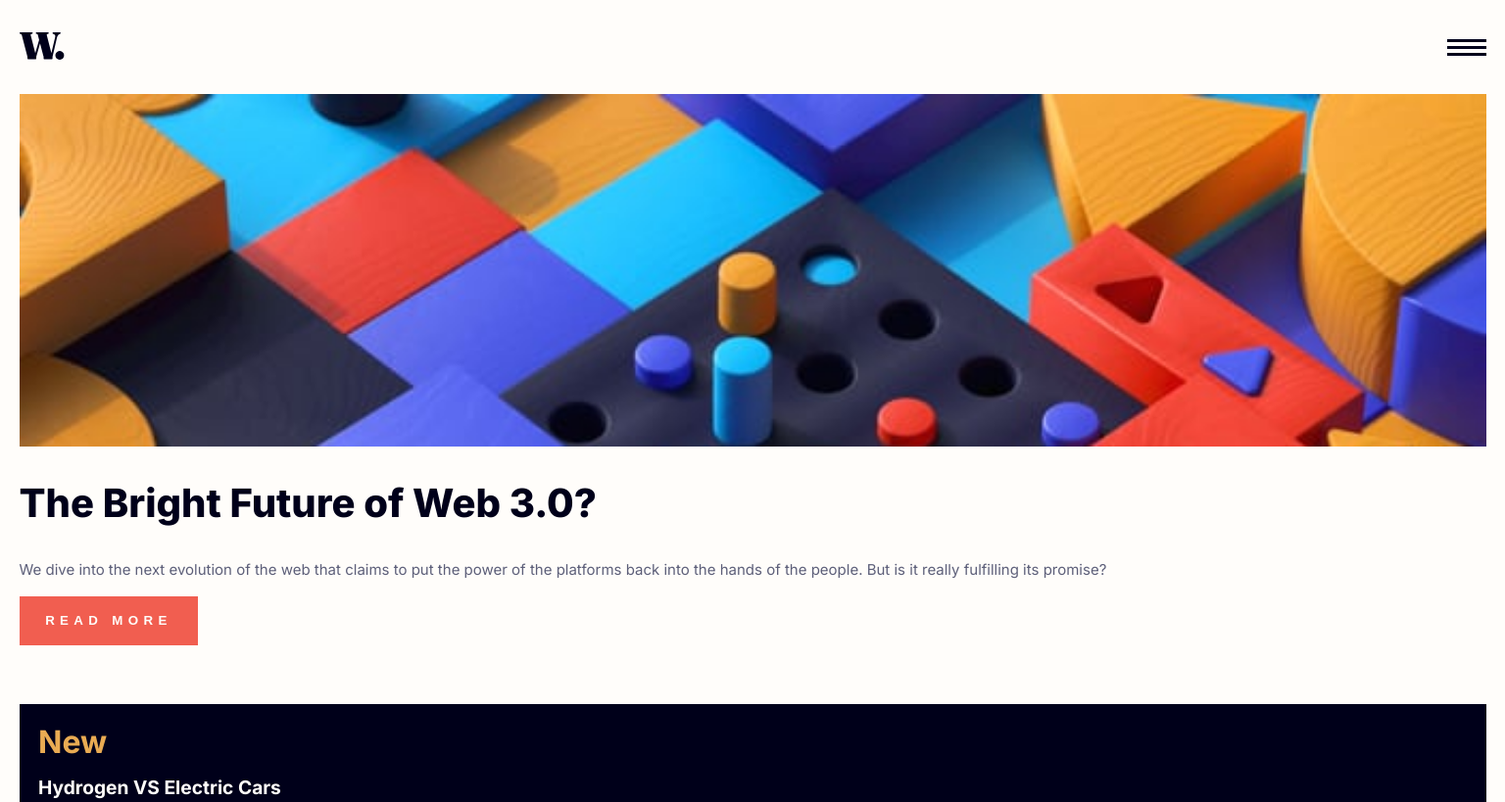
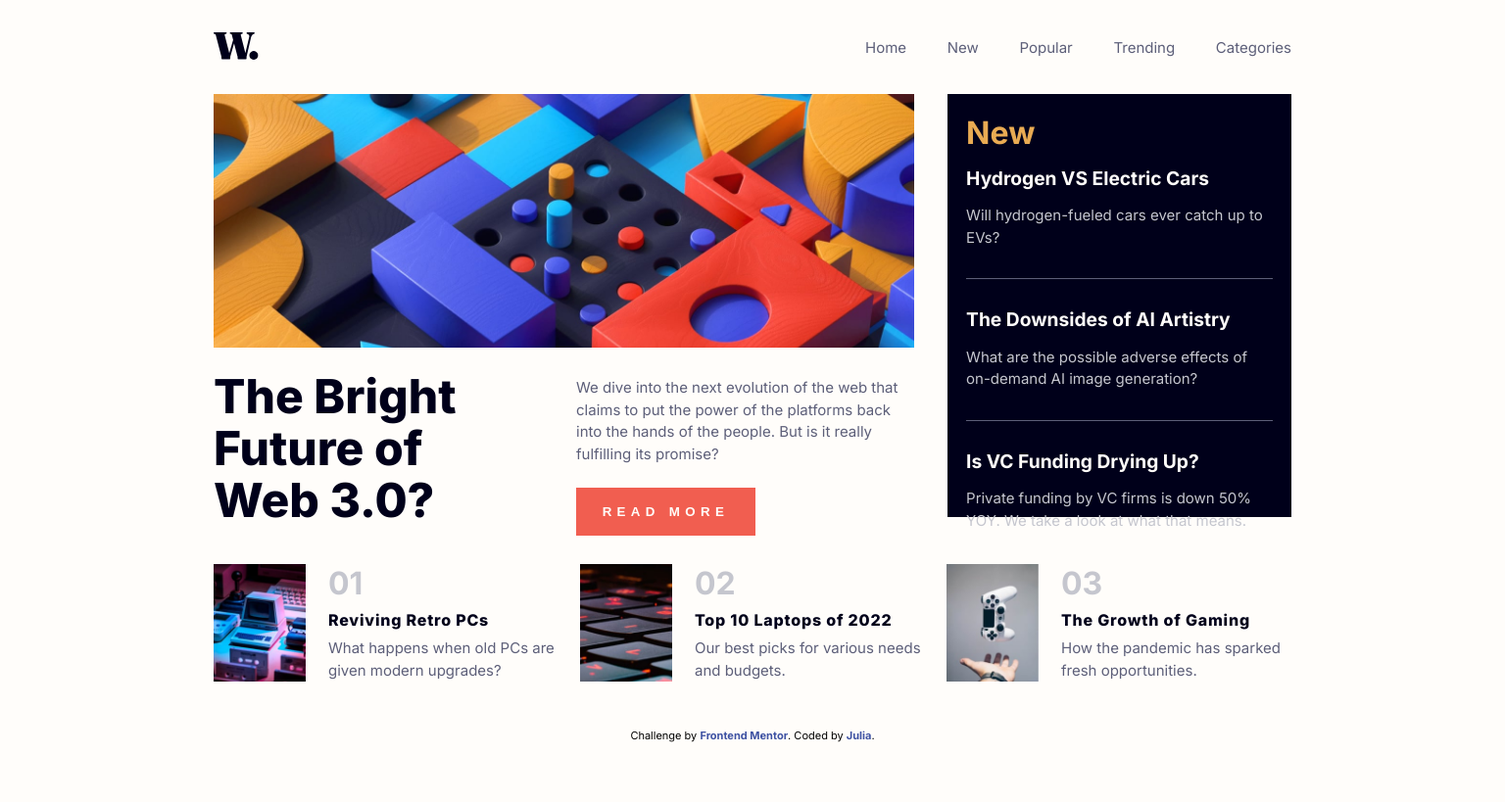
Before and after one commit to julnac/News-homepage-challenge, a plain HTML site: page index.html in a window 1536 px wide. Shown: the top 819 px of the page at 98% size. Drawn offline with Linux system fonts and the light colour scheme.

Commit message:
add desktop design using flexbox

```diff
--- a/css/main.scss
+++ b/css/main.scss
@@ -3,7 +3,7 @@ body {
     font-size: 15px;
     font-weight: 400;
     background-color: var(--Off_white);
-    margin: 0 1.3em 0 1.3em;
+    margin: 0 1.3em;
 }
 
 :root {
@@ -25,6 +25,7 @@ h1{
     font-size: 2.5rem;
     font-weight: 800;
     color: var(--Very_dark_blue);
+    margin: .7em 0;
 }
 h2 {
     font-size: 2rem;
@@ -101,6 +102,12 @@ nav{
     width: 100%;
     height: 45vh;
 }
+.sub-header p{
+    margin: 1.5em 0;
+}
+.header h1{
+    margin: 0.5em 0 0 0;
+}
 button{
     text-transform: uppercase;
     background-color: var(--soft_red);
@@ -147,11 +154,116 @@ button{
             margin: 0;
             font-size: 1rem;
             font-weight: 800;
+            letter-spacing: .05rem;
         }
         p{
             margin: 0;
         }
     }
 }
+
+@media only screen and (min-width: 680px){
+
+    body {
+        margin: 0 5em;
+    }
+}
+@media only screen and (min-width: 900px){
+    .hamburger{
+        display: none;
+    }
+    nav{
+        transform: translateX(0);
+        position: unset;
+        display: block;
+        width: auto;
+        height: auto;
+        background: none;
+        svg.close{
+            display: none;
+        }
+        ul{
+            display: flex;
+            margin: 0;
+            width: 29em;
+            justify-content: space-between;
+            a {
+                color: var(--Dark_grayish_blue);
+                font-weight: 400;
+                padding: 0;
+
+                &:hover {
+                    color: var(--soft_orange);
+                }
+            }
+        }
+    }
+    .articles{
+        display: flex;
+        justify-content: space-between;
+        .article{
+        width: 32%;
+
+        }
+    }
+}
+@media only screen and (min-width: 1440px){
+    body {
+        margin: 0 auto;
+        width: 1100px;
+
+    }
+    .hero-image{
+        background: url(../assets/images/image-web-3-desktop.jpg);
+        background-size: cover;
+
+    }
+    main{
+        height: 81vh;
+        .page{
+            height: 54vh;
+            display: flex;
+            justify-content: space-between;
+            .hero{
+                width: 65%;
+                .hero-image{
+                    height: 60%;
+                }
+                .hero-text{
+                    display: flex;
+                    justify-content: space-between;
+                    height: 40%;
+                    .header{
+                        width: 20em;
+                        h1{
+                            font-size: 3rem;
+                            line-height: 1.1em;
+                        }
+                    }
+                    .sub-header{
+                        width: 23em;
+                        p{
+                            margin-top: 2em;
+                            margin-bottom: 1.5em;
+
+                        }
+                    }
+                }
+            }
+            .new{
+                width: 28.4%;
+                margin: 0;
+            }
+        }
+        .articles{
+            height: 27vh;
+            align-items: center;
+        }
+    }
+    footer{
+        height: 7vh;
+
+    }
+}
 .attribution { font-size: 11px; text-align: center; }
 .attribution a { color: hsl(228, 45%, 44%); }
--- a/index.html
+++ b/index.html
@@ -98,10 +98,12 @@
         </div>
       </section>
     </main>
-  </div>
-  <div class="attribution">
-    Challenge by <a href="https://www.frontendmentor.io?ref=challenge" target="_blank">Frontend Mentor</a>.
-    Coded by <a href="#">Your Name Here</a>.
+    <footer>
+      <div class="attribution">
+        Challenge by <a href="https://www.frontendmentor.io?ref=challenge" target="_blank">Frontend Mentor</a>.
+        Coded by <a href="https://github.com/julnac">Julia</a>.
+      </div>
+    </footer>
   </div>
 </body>
 </html>
```
Also changed, not shown: css/main.css, 1 other file.
